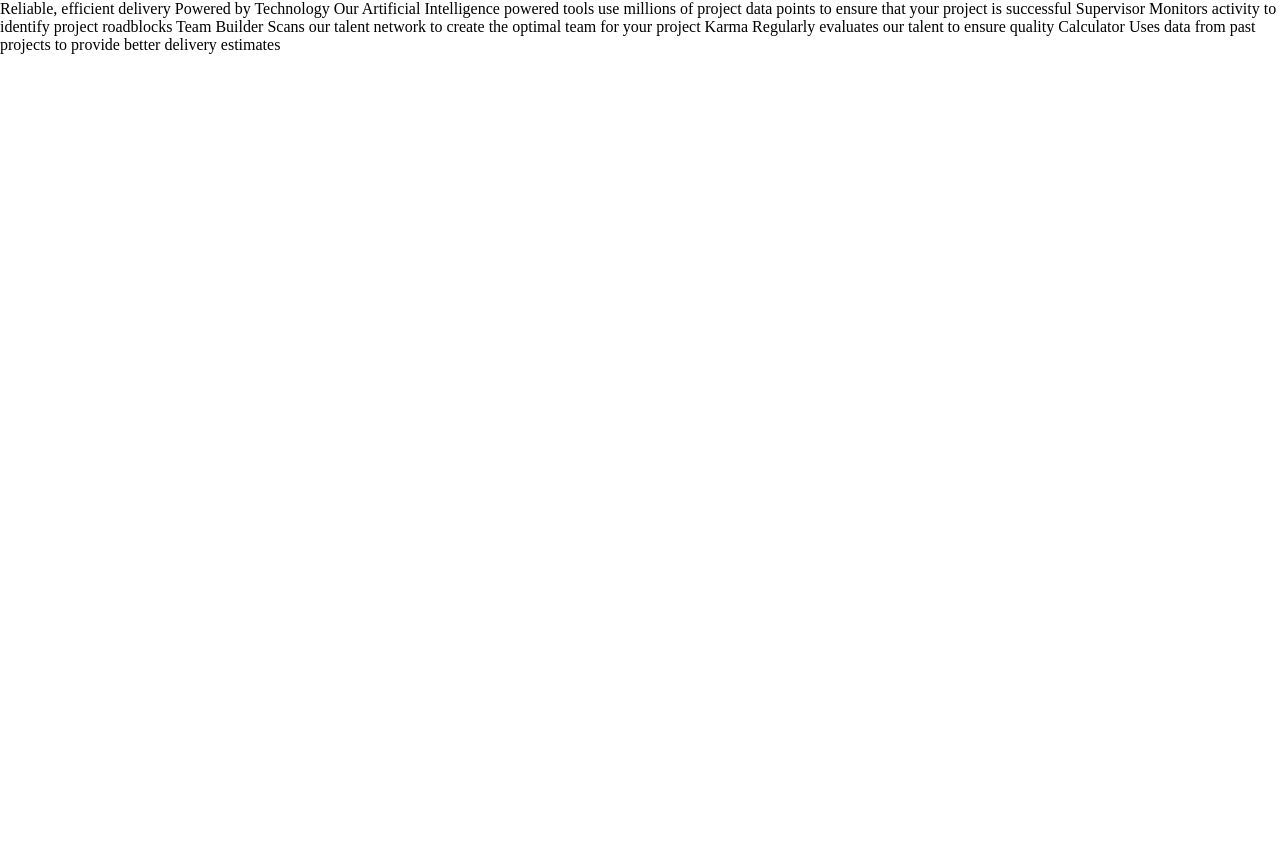
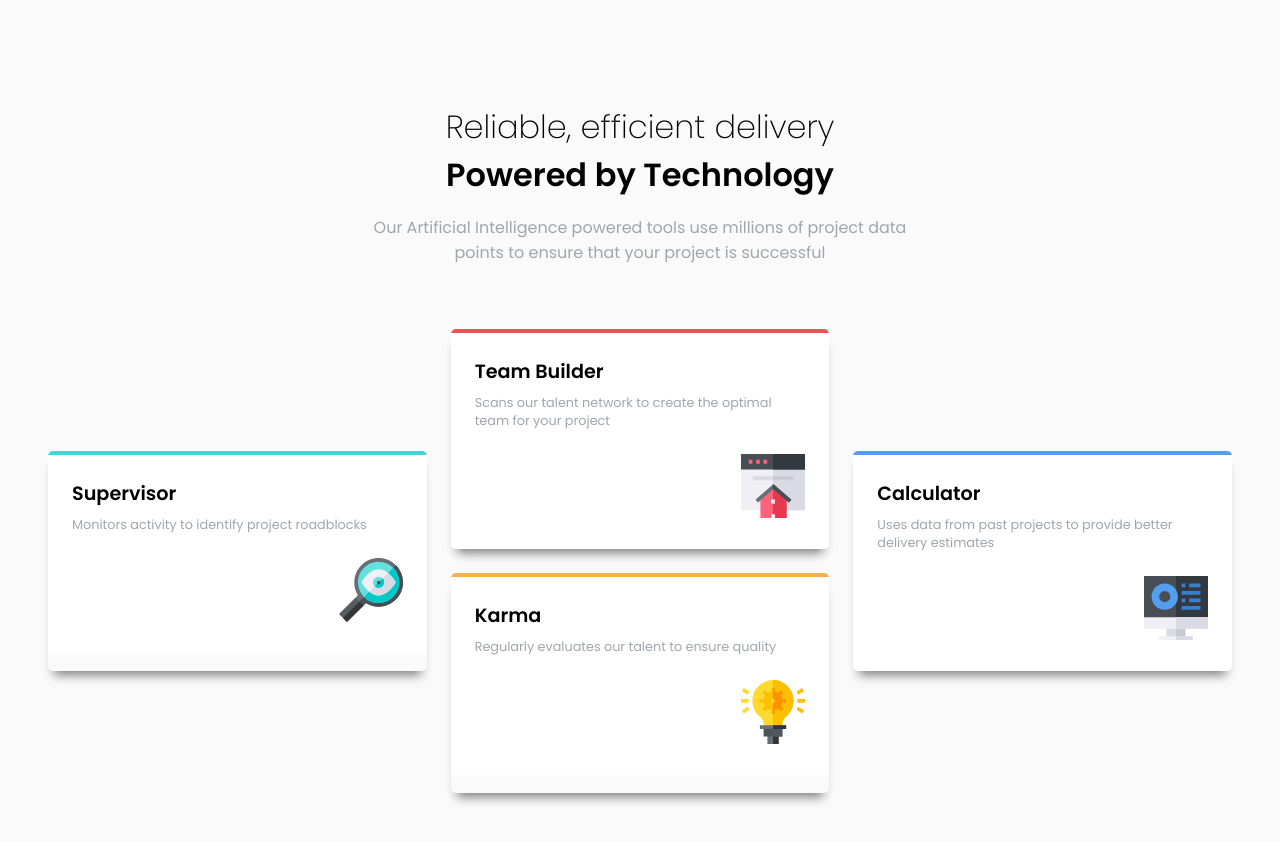
Before and after one commit to scho7623/fem-four-card-section, a plain HTML site: page index.html in a window 1280 px wide. Before the commit the page ends 800 px from the top, so only its background shows below. Drawn offline with Linux system fonts and the light colour scheme.

Commit message:
added styles

```diff
--- a/index.html
+++ b/index.html
@@ -3,40 +3,165 @@
   <head>
     <meta charset="UTF-8">
     <meta name="viewport" content="width=device-width, initial-scale=1.0"> <!-- displays site properly based on user's device -->
-
     <link rel="icon" type="image/png" sizes="32x32" href="./images/favicon-32x32.png">
-
+    <link href="https://fonts.googleapis.com/css2?family=Poppins:wght@200;400;600&display=swap" rel="stylesheet">
     <title>Frontend Mentor | Four card feature section</title>
-
-  <!-- Feel free to remove these styles or customise in your own stylesheet 👍 -->
     <style>
       * {
         margin: 0;
         padding: 0;
         box-sizing: border-box;
+        font-family: 'Poppins', sans-serif;
+      }
+      body {
+        background: hsl(0, 0%, 98%);
+        display: flex;
+        flex-direction: column;
+        align-items: center;
+        justify-content: center;
+        height: 100vh;
+        margin: 3rem;
+      }
+      header p {
+        font-size: 2rem;
+        font-weight: 200;
+        text-align: center;
+      }
+      header h1 {
+        font-size: 2rem;
+        font-weight: 600;
+        margin-bottom: 1rem;
+        text-align: center;
+      }
+      .description {
+        font-size: 1rem;
+        color: hsl(229, 6%, 66%);
+        max-width: 540px;
+        text-align: center;
+        margin-bottom: 4rem;
+      }
+      .container {
+        display: grid;
+        grid-template-columns: repeat(3, 1fr);
+        grid-template-rows: repeat(2, 1fr);
+        gap: 1.5rem;
+        align-items: center;
+      }
+      .supervisor {
+        grid-column: 1 / 2;
+        grid-row: 1 / 3;
+      }
+      .team-builder {
+        grid-column: 2 / 3;
+        grid-row: 1 / 2;
+      }
+      .karma {
+        grid-column: 2 / 3;
+        grid-row: 2 / 3;
+      }
+      .calculator {
+        grid-column: 3 / 4;
+        grid-row: 1 / 3;
+      }
+      .wrapper {
+        width: 100%;
+        height: 100%;
+        background: #fff;
+        border-top: 4px solid;
+        padding: 1.5rem;
+      }
+      .wrapper img {
+      }
+      .wrapper h2 {
+        font-size: 1.2rem;
+        margin-bottom: 0.5rem;
+      }
+      .wrapper p {
+        font-size: 0.8rem;
+        color: hsl(229, 6%, 66%);
+      }
+      .supervisor > .wrapper {
+        border-top-color: hsl(180, 62%, 55%);
+      }
+      .team-builder > .wrapper {
+        border-top-color: hsl(0, 78%, 62%);
+      }
+      .karma > .wrapper {
+        border-top-color: hsl(34, 97%, 64%);
+      }
+      .calculator > .wrapper {
+        border-top-color: hsl(212, 86%, 64%);
+      }
+      .container article {
+        box-shadow: 0px 10px 10px -6px rgba(0, 0, 0, 0.5);
+        min-height: 220px;
+        border-radius: 5px;
+        overflow: hidden;
+      }
+      .img-wrapper {
+        margin-top: 1.5rem;
+        text-align: right;
+      }
+
+      @media (max-width: 550px) {
+        body {
+          height: auto;
+        }
+        .container {
+          display: flex;
+          flex-direction: column;
+        }
+        .container article {
+          width: 100%;
+        }
       }
     </style>
   </head>
   <body>
-
-  Reliable, efficient delivery
-  Powered by Technology
-
-  Our Artificial Intelligence powered tools use millions of project data points
-  to ensure that your project is successful
-
-  Supervisor
-  Monitors activity to identify project roadblocks
-
-  Team Builder
-  Scans our talent network to create the optimal team for your project
-
-  Karma
-  Regularly evaluates our talent to ensure quality
-
-  Calculator
-  Uses data from past projects to provide better delivery estimates
-
-
+    <header>
+      <p>Reliable, efficient delivery</p>
+      <h1>Powered by Technology</h1>
+    </header>
+    <p class="description">
+      Our Artificial Intelligence powered tools use millions of project data points to ensure that your project is successful
+    </p>
+    <div class="container">
+      <article class="supervisor">
+        <section class="wrapper">
+          <h2>Supervisor</h2>
+          <p>Monitors activity to identify project roadblocks</p>
+          <div class="img-wrapper">
+            <img src="./images/icon-supervisor.svg" />
+          </div>
+        </section>
+      </article>
+      <article class="team-builder">
+        <section class="wrapper">
+          <h2>Team Builder</h2>
+          <p>Scans our talent network to create the optimal team for your project</p>
+          <div class="img-wrapper">
+            <img src="./images/icon-team-builder.svg" />
+          </div>
+        </section>
+      </article>
+      <article class="karma">
+        <section class="wrapper">
+          <h2>Karma</h2>
+          <p>Regularly evaluates our talent to ensure quality</p>
+          <div class="img-wrapper">
+            <img src="./images/icon-karma.svg" />
+          </div>
+        </section>
+      </article>
+      <article class="calculator">
+        <section class="wrapper">
+          <h2>Calculator</h2>
+          <p>Uses data from past projects to provide better delivery estimates</p>
+          <div class="img-wrapper">
+            <img src="./images/icon-calculator.svg" />
+          </div>
+        </section>
+      </article>
+    </div>
   </body>
 </html>
```
Lines whose indentation alone changed are shown as unchanged.
